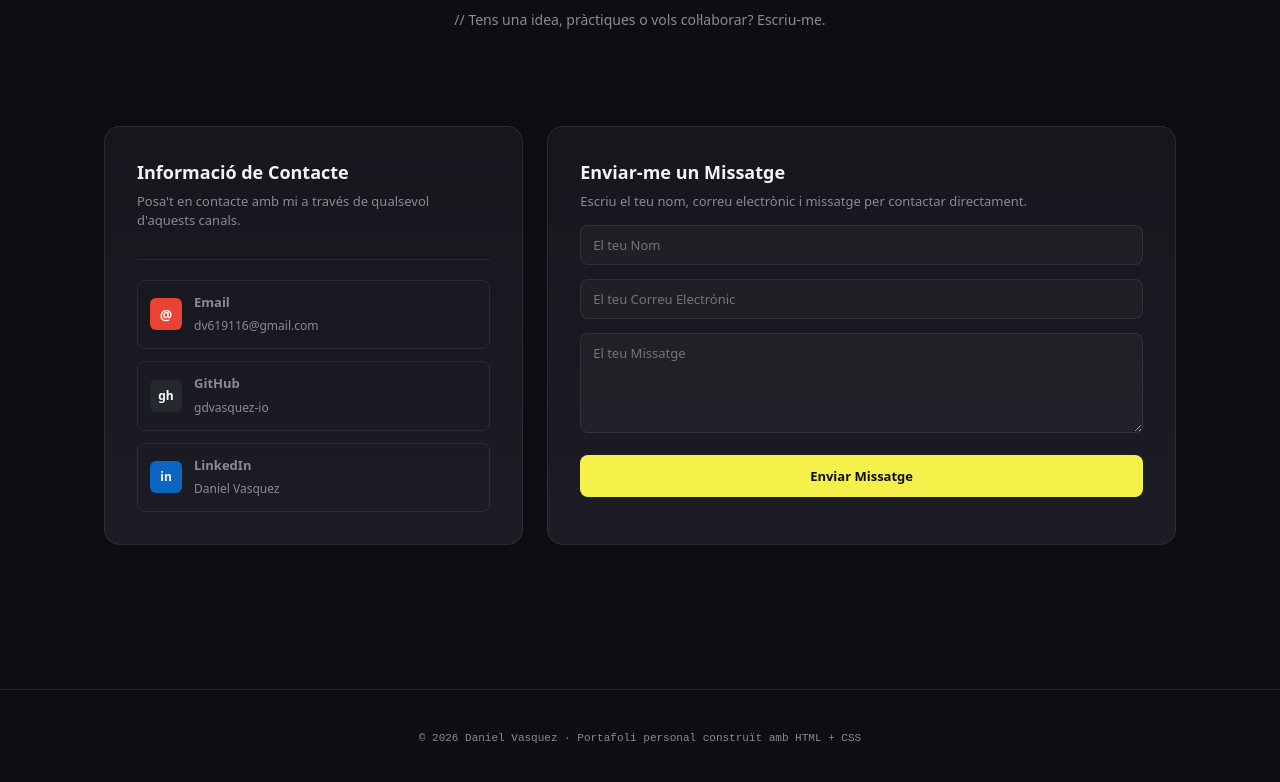
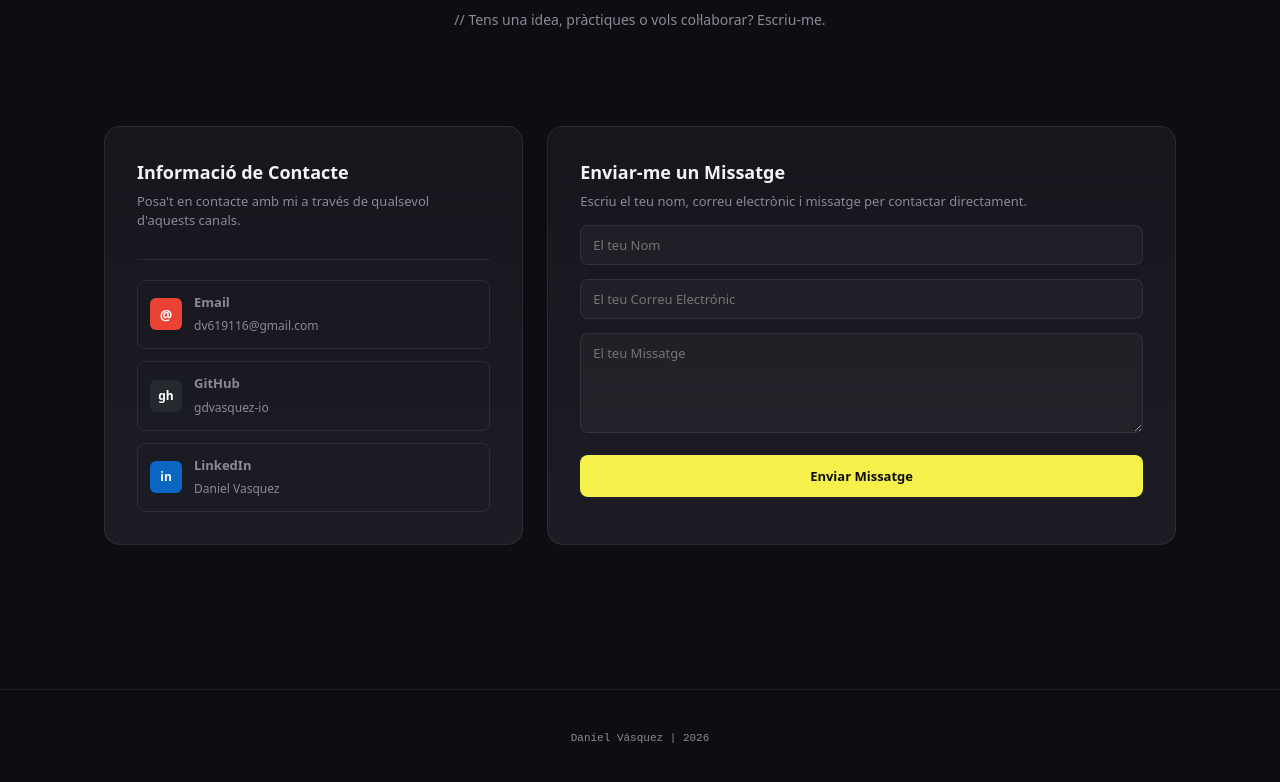
Before and after one commit to gdvasquez-io/Espai_Personal, a plain HTML site: page index.html in a window 1280 px wide. Shown: the part 5337-6119 px from the top of the page. Drawn offline with Linux system fonts and the light colour scheme.

Commit message:
Update index.html

```diff
--- a/index.html
+++ b/index.html
@@ -408,7 +408,7 @@
 
   <footer>
     <div class="container">
-      <p>© 2026 Daniel Vasquez · Portafoli personal construït amb HTML + CSS</p>
+      <p>Daniel Vásquez | 2026 </p>
     </div>
   </footer>
 
```
